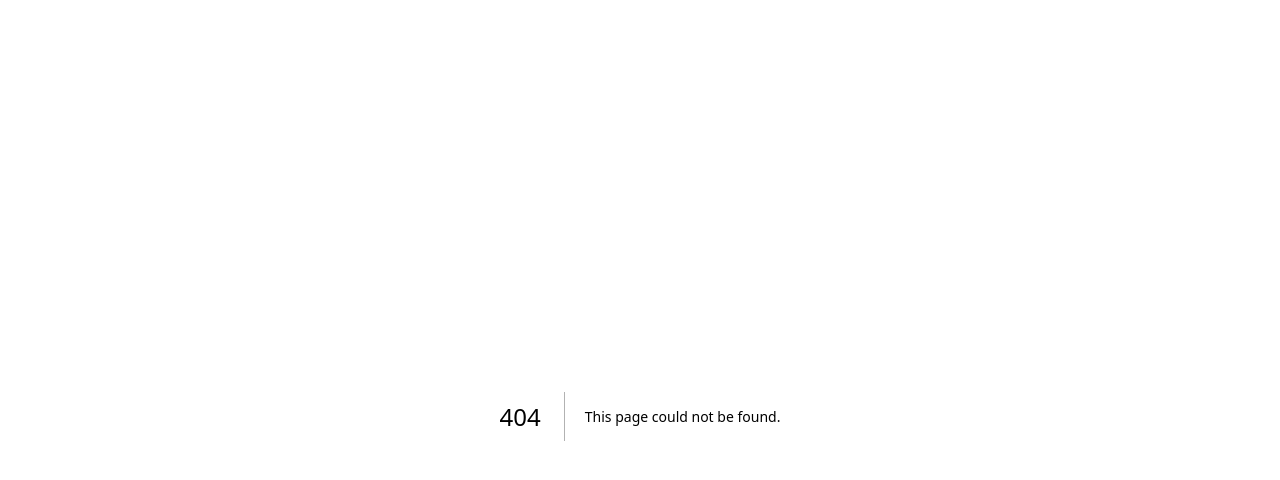
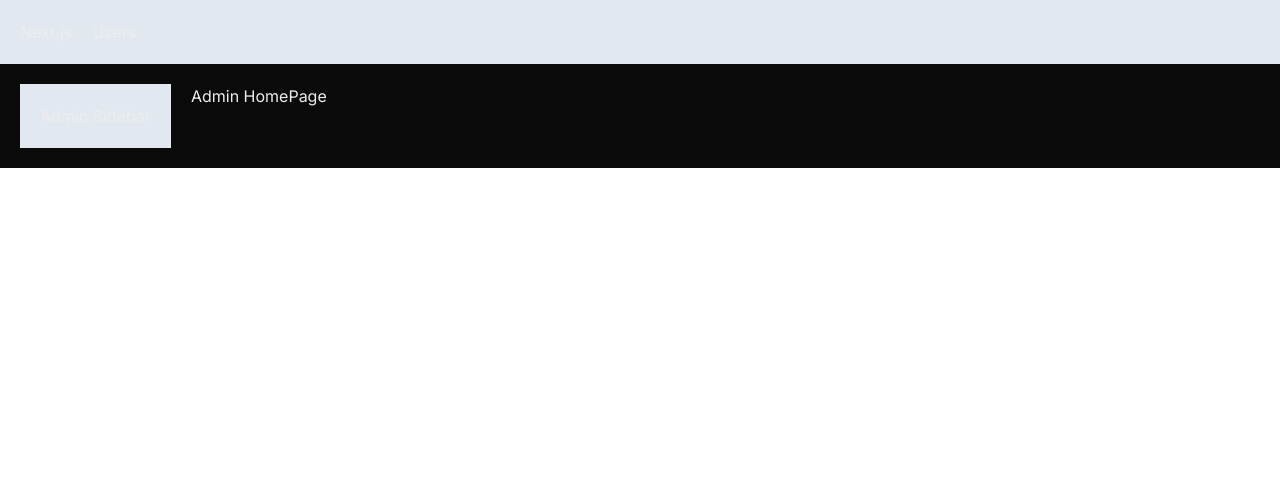
Before and after one commit to Pushpendra7409/Next-app, a Next.js app: page /admin in a window 1280 px wide. Before the commit this address had no page. Shown: the top 480 px of the page. Built offline with nearby package versions, Linux system fonts and the light colour scheme.

Commit message:
Layout and Navbar in root component

```diff
--- /dev/null
+++ b/app/NavBar.tsx
@@ -0,0 +1,13 @@
+import Link from 'next/link'
+import React from 'react'
+
+const NavBar = () => {
+  return (
+    <div className='flex bg-slate-200 p-5'>
+    <Link href="/" className='mr-5'>Next.js</Link>
+    <Link href="/users">Users</Link>
+    </div>
+  )
+}
+
+export default NavBar
--- /dev/null
+++ b/app/admin/layout.tsx
@@ -0,0 +1,16 @@
+import React, { ReactNode } from 'react'
+
+interface Props {
+    children: ReactNode
+}
+
+const AdminLayout = ({children}: Props) => {
+  return (
+    <div className='flex'>
+        <aside className='bg-slate-200 p-5 mr-5'>Admin Sidebar</aside>
+        <div>{children}</div>
+    </div>
+  )
+}
+
+export default AdminLayout
--- /dev/null
+++ b/app/admin/page.tsx
@@ -0,0 +1,9 @@
+import React from 'react'
+
+const AdminHomePage = () => {
+  return (
+    <div>Admin HomePage</div>
+  )
+}
+
+export default AdminHomePage
--- a/app/globals.css
+++ b/app/globals.css
@@ -18,7 +18,6 @@
   color: var(--foreground);
   background: var(--background);
   font-family: Arial, Helvetica, sans-serif;
-  padding: 1rem;
 }
 
 @layer utilities {
@@ -26,3 +25,9 @@
     text-wrap: balance;
   }
 }
+
+@layer base {
+  h1{
+    @apply  font-extrabold text-2xl mb-3;
+  }
+}
--- a/app/layout.tsx
+++ b/app/layout.tsx
@@ -1,16 +1,10 @@
 import type { Metadata } from "next";
-import localFont from "next/font/local";
+import { Inter } from "next/font/google";
 import "./globals.css";
+import NavBar from "./NavBar";
 
-const geistSans = localFont({
-  src: "./fonts/GeistVF.woff",
-  variable: "--font-geist-sans",
-  weight: "100 900",
-});
-const geistMono = localFont({
-  src: "./fonts/GeistMonoVF.woff",
-  variable: "--font-geist-mono",
-  weight: "100 900",
+const inter = Inter({
+  subsets: ["latin"],  // Load the required subsets
 });
 
 export const metadata: Metadata = {
@@ -25,11 +19,10 @@
 }>) {
   return (
     <html lang="en" data-theme="winter">
-      <body
-        className={`${geistSans.variable} ${geistMono.variable} antialiased`}
-      >
-        {children}
-      </body>
+      <body className={inter.className}>
+        <NavBar />
+        <main className="p-5">{children}</main>
+        </body>
     </html>
   );
 }
```
